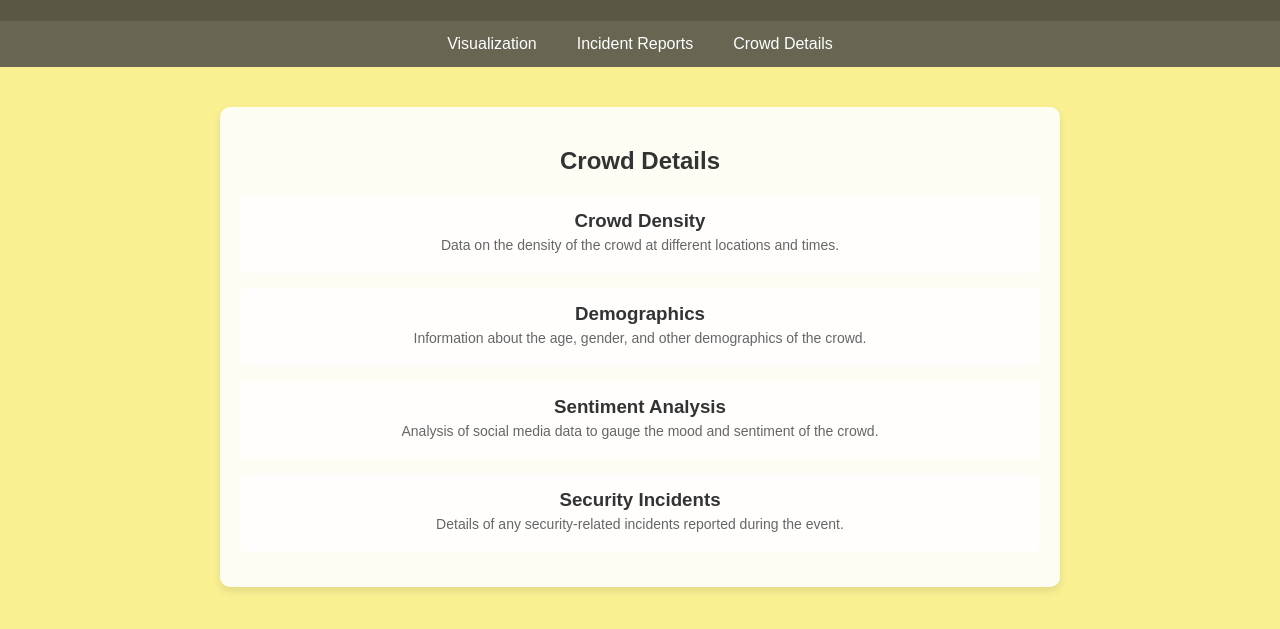
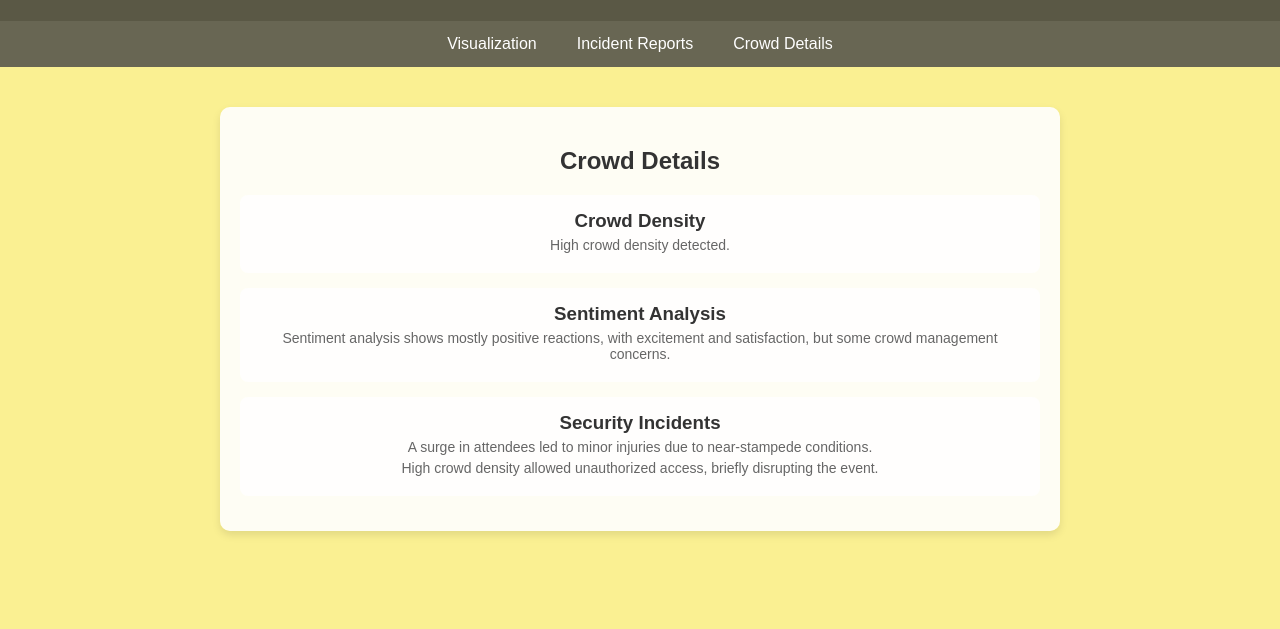
Before and after one commit to priyaelang/SENTINELS-Hackmageddon-2024, a plain HTML site: page Web app/dashboard.html in a window 1280 px wide. Both pictures are taken after a click on the item "Crowd Details". Shown: the part 99-728 px from the top of the page. Drawn offline with nearby package versions, Linux system fonts and the light colour scheme.

Commit message:
Update dashboard.html

```diff
--- a/Web app/dashboard.html
+++ b/Web app/dashboard.html
@@ -48,19 +48,16 @@
             <h2>Crowd Details</h2>
             <div class="detail-container">
                 <h3>Crowd Density</h3>
-                <p>Data on the density of the crowd at different locations and times.</p>
-            </div>
-            <div class="detail-container">
-                <h3>Demographics</h3>
-                <p>Information about the age, gender, and other demographics of the crowd.</p>
+                <p>High crowd density detected.</p>
             </div>
             <div class="detail-container">
                 <h3>Sentiment Analysis</h3>
-                <p>Analysis of social media data to gauge the mood and sentiment of the crowd.</p>
+                <p>Sentiment analysis shows mostly positive reactions, with excitement and satisfaction, but some crowd management concerns.</p>
             </div>
             <div class="detail-container">
                 <h3>Security Incidents</h3>
-                <p>Details of any security-related incidents reported during the event.</p>
+                <p>A surge in attendees led to minor injuries due to near-stampede conditions.    </p>
+                <p>High crowd density allowed unauthorized access, briefly disrupting the event.</p>
             </div>
         </div>
     </section>
```
